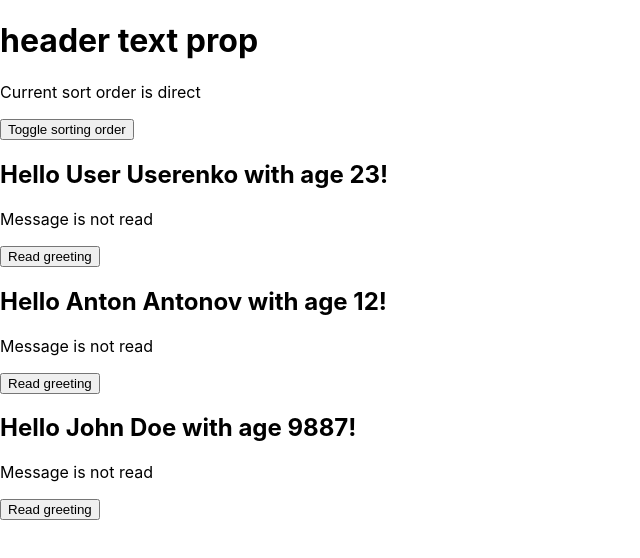
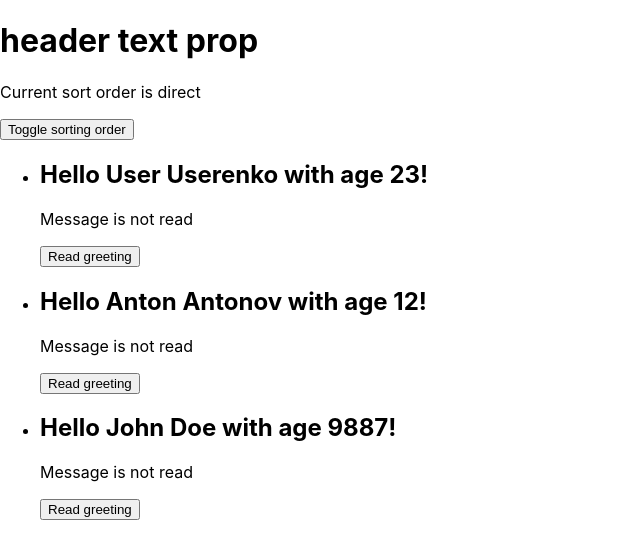
Before and after one commit to fc-fullstack-courses/fd-2023-1-react-app, a React (Create React App) app: page / in a window 1280 px wide. Shown: the top 558 px of the page, without its empty margins (0-640 px from the left). Built offline with nearby package versions, Linux system fonts and the light colour scheme; the HTML template or start-up script is replaced by a standard one.

Commit message:
Refactor project structure

```diff
--- a/src/App.js
+++ b/src/App.js
@@ -1,111 +1,20 @@
 import React from 'react';
 import './App.css';
 import Heading from './components/Heading';
-import Counter from './components/Counter';
-import Greeting from './components/Greeting';
+import GreetingDashboard from './components/GreetingDashboard';
 
-const usersData = [
-  {
-    id: 0,
-    firstName: 'User',
-    lastName: 'Userenko',
-    age: 23,
-  },
-
-  {
-    id: 1,
-    firstName: 'Anton',
-    lastName: 'Antonov',
-    age: 12,
-  },
-
-  {
-    id: 2,
-    firstName: 'John',
-    lastName: 'Doe',
-    age: 9887,
-  },
-];
 class App extends React.Component {
-  constructor(props) {
-    super(props);
-
-    this.state = {
-      users: usersData,
-      isDirectSort: true,
-    };
-
-    // this.sortUsers = this.sortUsers.bind(this);
-  }
-
-  sortUsers = () => {
-    const { isDirectSort, users } = this.state;
-
-    /*
-      1. взять массив
-      2. перевернуть его
-      3. обновить состояние
-    */
-
-    // const copy = [...users];
-
-    // const deepCopy = JSON.parse(JSON.stringify(users));
-    const usersCopy = structuredClone(users);
-
-    // usersCopy.reverse();
-
-    usersCopy.sort((a, b) => {
-      if (isDirectSort) {
-        return b.id - a.id;
-      }
-
-      return a.id - b.id;
-    });
-
-    this.setState({
-      users: usersCopy,
-      isDirectSort: !isDirectSort,
-    });
-  };
-
   render() {
-    const { users, isDirectSort } = this.state;
-
-    const greetingsArr = users.map((user) => (
-      <Greeting key={user.id} user={user} />
-    ));
-
     return (
       <>
         <Heading
           headerText='header text prop'
           headerTitle='header title prop'
         />
-        <div>
-          <p>Current sort order is {isDirectSort ? 'direct' : 'reversed'}</p>
-          <button onClick={this.sortUsers}>Toggle sorting order</button>
-        </div>
-        {greetingsArr}
+        <GreetingDashboard />
       </>
     );
   }
 }
 
-/*
-      <Greeting firstName='User' lastName='Userenko' age={23} />
-      <Greeting firstName='Anton' lastName='Antonov' age={12} />
-      <Greeting firstName='Anna' lastName='LastName1' age={32} />
-      <Greeting firstName='John' lastName='Doe' age={9887} />
-
-*/
-
-/*
-  Доработайте Greeting
-    он должен также принимать:
-      фамилию
-      возраст
-    и показывать все это в сообщении
-    * все входящие данные передавать в одном пропсе data
-*/
-
 export default App;
--- a/src/components/Greeting/index.jsx
+++ b/src/components/Greeting/index.jsx
@@ -28,6 +28,7 @@ class Greeting extends React.Component {
     const readParagraph = isRead ? <ReadMessage /> : <NotReadMessage />;
 
     return (
+      <li>
         <article>
           <h2>
             Hello {firstName} {lastName} with age {age}!
@@ -37,6 +38,7 @@ class Greeting extends React.Component {
           {/* {isRead ? null : <button onClick={handleClick}>Read greeting</button>} */}
           {!isRead && <button onClick={handleClick}>Read greeting</button>}
         </article>
+      </li>
     );
   }
 }
--- /dev/null
+++ b/src/components/GreetingDashboard/index.jsx
@@ -0,0 +1,62 @@
+import React from 'react';
+import usersData from '../../data';
+import GreetingList from '../GreetingList';
+
+class GreetingDashboard extends React.Component {
+  constructor(props) {
+    super(props);
+
+    this.state = {
+      users: usersData,
+      isDirectSort: true,
+    };
+
+    // this.sortUsers = this.sortUsers.bind(this);
+  }
+
+  sortUsers = () => {
+    const { isDirectSort, users } = this.state;
+
+    /*
+      1. взять массив
+      2. перевернуть его
+      3. обновить состояние
+    */
+
+    // const copy = [...users];
+
+    // const deepCopy = JSON.parse(JSON.stringify(users));
+    const usersCopy = structuredClone(users);
+
+    // usersCopy.reverse();
+
+    usersCopy.sort((a, b) => {
+      if (isDirectSort) {
+        return b.id - a.id;
+      }
+
+      return a.id - b.id;
+    });
+
+    this.setState({
+      users: usersCopy,
+      isDirectSort: !isDirectSort,
+    });
+  };
+
+  render() {
+    const { users, isDirectSort } = this.state;
+
+    return (
+      <>
+        <div>
+          <p>Current sort order is {isDirectSort ? 'direct' : 'reversed'}</p>
+          <button onClick={this.sortUsers}>Toggle sorting order</button>
+        </div>
+        <GreetingList users={users} />
+      </>
+    );
+  }
+}
+
+export default GreetingDashboard;
--- /dev/null
+++ b/src/components/GreetingList/index.jsx
@@ -0,0 +1,12 @@
+import React from 'react';
+import Greeting from '../Greeting';
+
+function GreetingList({ users }) {
+  const greetingsArr = users.map((user) => (
+    <Greeting key={user.id} user={user} />
+  ));
+
+  return <ul>{greetingsArr}</ul>;
+}
+
+export default GreetingList;
--- /dev/null
+++ b/src/data.js
@@ -0,0 +1,24 @@
+const usersData = [
+  {
+    id: 0,
+    firstName: 'User',
+    lastName: 'Userenko',
+    age: 23,
+  },
+
+  {
+    id: 1,
+    firstName: 'Anton',
+    lastName: 'Antonov',
+    age: 12,
+  },
+
+  {
+    id: 2,
+    firstName: 'John',
+    lastName: 'Doe',
+    age: 9887,
+  },
+];
+
+export default usersData;
```
Lines whose indentation alone changed are shown as unchanged.
